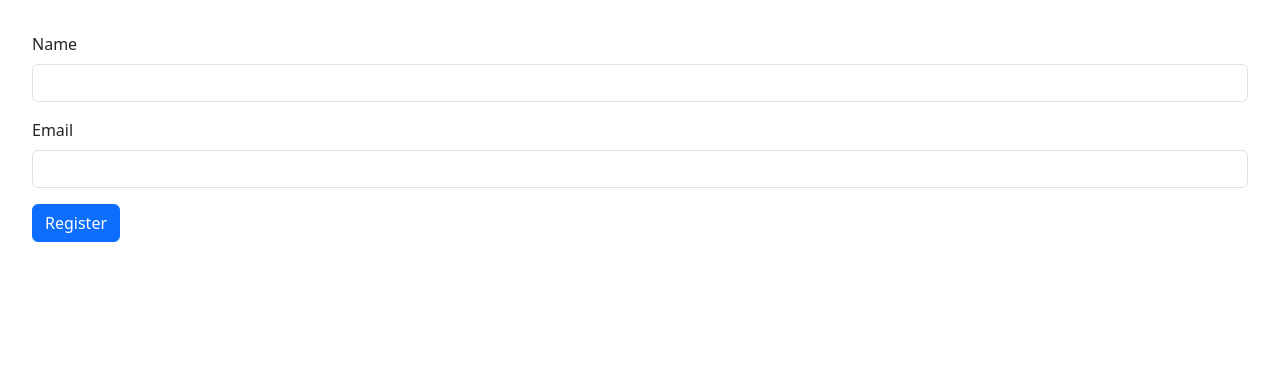
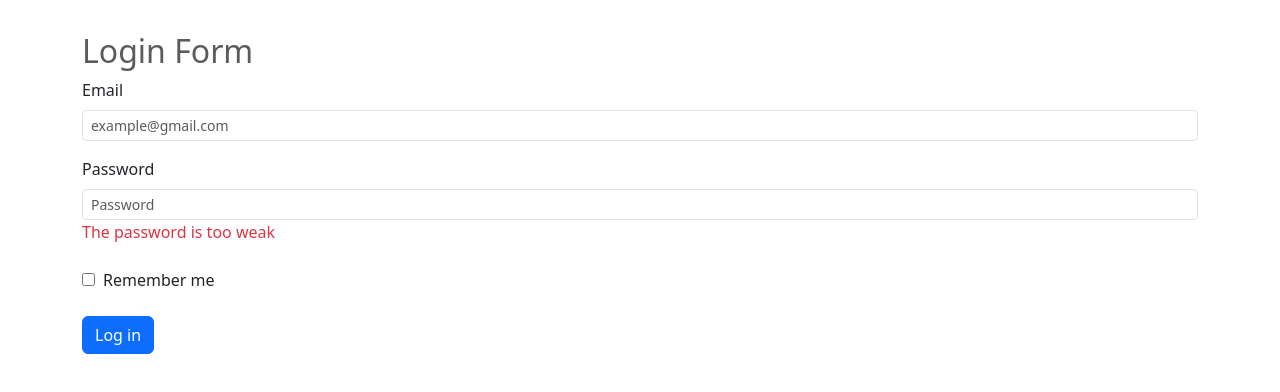
Before and after one commit to GebreYohannis/React_With_TypeScript, a React (Vite) app: page / in a window 1280 px wide. Shown: the top 392 px of the page. Built offline with nearby package versions, Linux system fonts and the light colour scheme.

Commit message:
Build login-form using react-hook-form.

```diff
--- a/src/App.tsx
+++ b/src/App.tsx
@@ -1,10 +1,10 @@
-import ReactHookForm from "./components/Form/ReatHookForm";
+import { LoginForm } from "./components/LoginForm";
 
 function App() {
   return (
     <>
-      <div>
-        <ReactHookForm />
+      <div className="container m-10">
+        <LoginForm />
       </div>
     </>
   );
--- /dev/null
+++ b/src/components/Form/index.ts
@@ -0,0 +1,3 @@
+export { default as Form } from "./Form";
+export { default as UseStateForm } from "./UseStateForm";
+export { default as ReactHookForm } from "./ReatHookForm";
--- /dev/null
+++ b/src/components/LoginForm/Form.tsx
@@ -0,0 +1,85 @@
+import { FieldValues, useForm } from "react-hook-form";
+
+interface FormData {
+  email: string;
+  password: string;
+}
+
+const Form = () => {
+  const {
+    register,
+    handleSubmit,
+    formState: { errors },
+  } = useForm<FormData>();
+
+  const onSubmit = (data: FieldValues) => {
+    console.log(data);
+  };
+
+  return (
+    <form action="#" onSubmit={handleSubmit(onSubmit)}>
+      <div className="mb-3">
+        <label htmlFor="email" className="form-label">
+          Email
+        </label>
+        <input
+          {...register("email", { required: true, minLength: 5 })}
+          id="email"
+          type="text"
+          className="form-control form-control-sm"
+          placeholder="example@gmail.com"
+        />
+        {errors.email?.type === "required" && (
+          <p className="text-danger">The email field is required!</p>
+        )}
+        {errors.email?.type === "minLength" && (
+          <p className="text-danger">
+            The email field must contain at least 5 characters!
+          </p>
+        )}
+      </div>
+      <div className="mb-3">
+        <label htmlFor="password" className="form-label">
+          Password
+        </label>
+        <input
+          {...register("password", {
+            required: true,
+            minLength: 8,
+            pattern: /^[A-Za-z][0-9]+$/i,
+          })}
+          id="password"
+          type="password"
+          className="form-control form-control-sm"
+          placeholder="Password"
+        />
+        {errors.password?.type === "required" && (
+          <p className="text-danger">Password is required.</p>
+        )}
+        {errors.password?.type === "minLength" && (
+          <p className="text-danger">
+            The password must be at least 8 characters.
+          </p>
+        )}
+        {errors.password?.type === "pattern" ? (
+          <p className="text-success">Strong enough</p>
+        ) : (
+          <p className="text-danger">The password is too weak</p>
+        )}
+      </div>
+      <div className="mb-3">
+        <input id="checkbox" type="checkbox" />
+        <label htmlFor="checkbox" className="form-label m-2">
+          Remember me
+        </label>
+      </div>
+      <div className="mb-3">
+        <button className="btn btn-primary" type="submit">
+          Log in
+        </button>
+      </div>
+    </form>
+  );
+};
+
+export default Form;
--- /dev/null
+++ b/src/components/LoginForm/LoginForm.tsx
@@ -0,0 +1,12 @@
+import { Form } from "./";
+
+const LoginForm = () => {
+  return (
+    <main className="form-signin  w-100  m-auto rounded-0 border-success">
+      <h2 className="text-muted">Login Form</h2>
+      <Form />
+    </main>
+  );
+};
+
+export default LoginForm;
--- /dev/null
+++ b/src/components/LoginForm/index.ts
@@ -0,0 +1,2 @@
+export { default as Form } from "./Form";
+export { default as LoginForm } from "./LoginForm";
```
